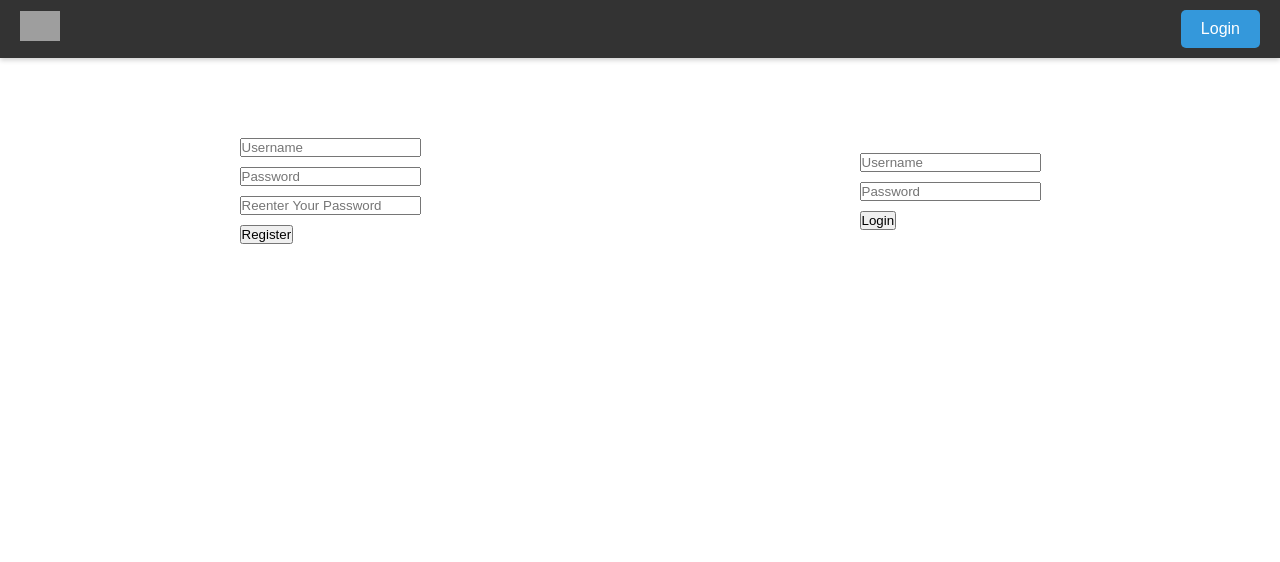
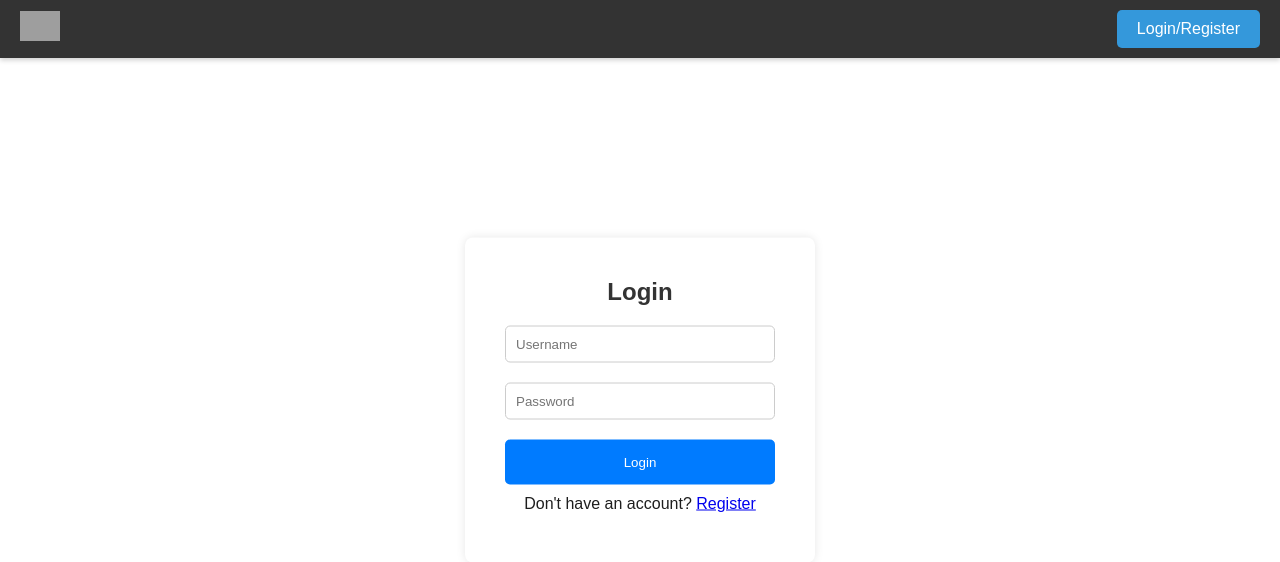
Before and after one commit to KennyPang04/Nah-Id-Win, a Flask app: page /login in a window 1280 px wide. Shown: the top 562 px of the page. Run offline with Flask 3, Linux system fonts and the light colour scheme; grey boxes are pictures that could not be loaded.

Commit message:
added login page

```diff
--- a/app.py
+++ b/app.py
@@ -29,6 +29,5 @@ def img(filename):
 
 
 
-
 if __name__ == __name__:
     app.run(debug=True, host='0.0.0.0', port=8080)
--- /dev/null
+++ b/static/css/auth.css
@@ -0,0 +1,54 @@
+.auth-container {
+    text-align: center;
+    display: flex;
+    justify-content: center;
+    align-items: center;
+    position: absolute;
+    top: 50%;
+    left: 50%;
+    transform: translate(-50%, -50%)
+}
+
+.auth-box {
+    width: 350px;
+    padding: 40px;
+    background-color: #ffff;
+    border-radius: 8px;
+    box-shadow: 0px 0px 10px 0px rgba(0,0,0,0.1)
+}
+
+.auth-box h2 {
+    margin-bottom: 20px;
+    color: #333
+}
+
+.textbox {
+    position: relative;
+    margin-bottom: 20px;
+}
+
+.textbox input {
+    width: 100%;
+    padding: 10px;
+    border: 1px solid #ccc;
+    border-radius: 5px;
+    outline: none;
+}
+
+.btn {
+    width: 100%;
+    padding: 15px;
+    border: none;
+    border-radius: 5px;
+    background-color: #007bff;
+    color: #fff;
+    cursor: pointer;
+}
+
+.btn:hover {
+    background-color: #0056b3;
+}
+
+.text {
+    padding: 10px
+}
--- a/static/css/login.css
+++ /dev/null
@@ -1,35 +0,0 @@
-/* Login page styles */
-.login-container {
-    display: flex;
-    justify-content: center;
-    align-items: center;
-    height: (100vh -calc 50px); /* Adjust for navbar height */
-}
-
-.left-side,
-.right-side {
-    width: 50%;
-    padding: 20px;
-    display: flex;
-    flex-direction: column;
-    align-items: center;
-}
-
-.left-side input,
-.right-side input,
-.left-side button,
-.right-side button {
-    margin-bottom: 10px;
-}
-
-.left-side {
-    color: #ffffff; /* Light text color */
-}
-
-.right-side {
-    color: #ffffff; /* Light text color */
-}
-
-.login-container h2 {
-    margin-bottom: 20px;
-}
--- a/templates/base.html
+++ b/templates/base.html
@@ -4,7 +4,7 @@
 <head>
     <meta charset="UTF-8">
     <meta name="viewport" content="width=device-width, initial-scale=1.0">
-    <title>{% block title %}Zhi - Modern Dark Mode Website{% endblock %}</title>
+    <title>{% block title %}{% endblock %}</title>
     <link rel="stylesheet" href="{{ url_for('static', filename='css/base.css') }}">
     {% block css %}{% endblock %}
 </head>
@@ -14,7 +14,7 @@
         <a href="/" class="navbar-brand">
             <img src="{{ url_for('static', filename='images/logo.png') }}" alt="Z Logo">
         </a>
-        <a href="/login" class="navbar-login">Login</a>
+        <a href="/login" class="navbar-login">Login/Register</a>
     </nav>
 
     <!-- Content -->
--- a/templates/index.html
+++ b/templates/index.html
@@ -3,7 +3,7 @@
 {% block title %}Home - Zhi{% endblock %}
 
 {% block content %}
-    <h1>Welcome to Zhi</h1>
+    <h1>Welcome to Z</h1>
     <p id="js_test"></p>
 
     <!-- New post button -->
--- a/templates/login.html
+++ b/templates/login.html
@@ -1,32 +1,26 @@
 <!-- login.html -->
 {% extends "base.html" %}
 
-{% block title %}Login - Zhi{% endblock %}
+{% block title %}Login{% endblock %}
 
 {% block css %}
-<link rel="stylesheet" href="{{ url_for('static', filename='css/login.css') }}">
+<link rel="stylesheet" href="{{ url_for('static', filename='css/auth.css') }}">
 {% endblock %}
 
 {% block content %}
-    <div class="login-container">
-        <div class="left-side">
-            <!-- Left side content for users trying to register an account -->
-            <h2>Create an Account</h2>
-            <form action="/auth-register" method="post">
-                <input type="text" name="username" placeholder="Username"><br>
-                <input type="password" name="password1" placeholder="Password"><br>
-                <input type="password" name="password2" placeholder="Reenter Your Password"><br>
-                <button type="submit">Register</button>
+    <div class = "auth-container">
+        <div class = "auth-box">
+            <h2>Login</h2>
+            <form action="/auth-login" method="post">
+                <div class="textbox">
+                    <input type="text" placeholder="Username" name="username" required>
+                </div>
+                <div class="textbox">
+                    <input type="password" placeholder="Password" name="password" required>
+                </div>
+                <button class="btn" type="submit">Login</button>
             </form>
-        </div>
-        <div class="right-side">
-            <!-- Right side content for users trying to login -->
-            <h2>Login to Your Account</h2>
-            <form action="/auth-login" method="post">
-                <input type="text" name="username" placeholder="Username"><br>
-                <input type="password" name="password" placeholder="Password"><br>
-                <button type="submit">Login</button>
-            </form>
+            <p class="text">Don't have an account? <a href="/register">Register</a></p>
         </div>
     </div>
 {% endblock %}
```
Also changed, not shown: templates/register.html (added, +32 -0 lines).
